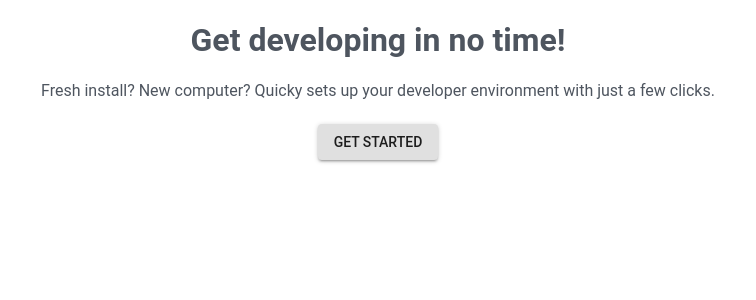
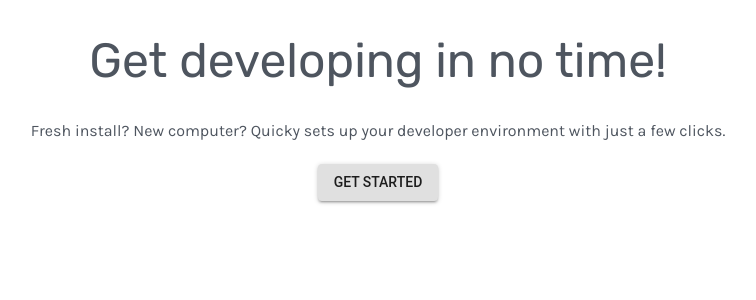
Before and after one commit to quicky-dev/web, a React (Create React App) app: page / in a window 1280 px wide. Shown: the top 300 px of the page, without its empty margins (262-1018 px from the left). Built offline with nearby package versions, Linux system fonts and the light colour scheme.

Commit message:
set typography rules for the entire project
Global fonts assigned to Rubik/Karla. Default font sizes and colors were also determined.

```diff
--- a/src/index.css
+++ b/src/index.css
@@ -1,11 +1,45 @@
+html, body {
+  height: 100%;
+  margin: 0;
+}
+
 body {
   margin: 0;
   padding: 0;
-  font-family: "Roboto", "Oxygen",
-    "Ubuntu", "Cantarell", "Fira Sans", "Droid Sans", "Helvetica Neue",
-    sans-serif;
+  font-family: 'Karla', sans-serif;
   -webkit-font-smoothing: antialiased;
   -moz-osx-font-smoothing: grayscale;
+  font-size: 16px;
+  color: #333333;
+}
+
+h1,
+h2,
+h3,
+h4,
+h5,
+h6 {
+  font-family: 'Rubik', sans-serif;
+  -webkit-font-smoothing: antialiased;
+  -moz-osx-font-smoothing: grayscale;
+  font-weight: 400;
+  color: #333333
+}
+
+h1 {
+  font-size: 3em;
+}
+
+h2 {
+  font-size: 2.25em;
+}
+
+h3 {
+  font-size: 1.75em;
+}
+
+h4 {
+  font-size: 1.125em;
 }
 
 code {
```
